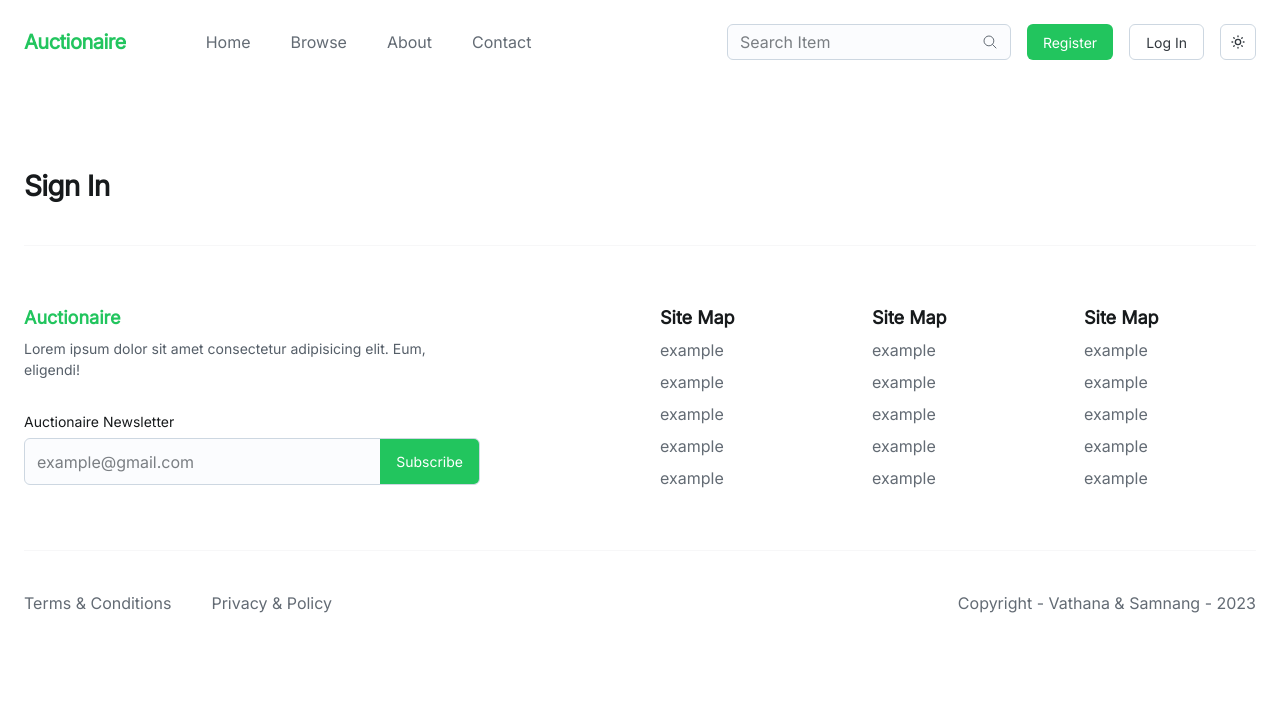
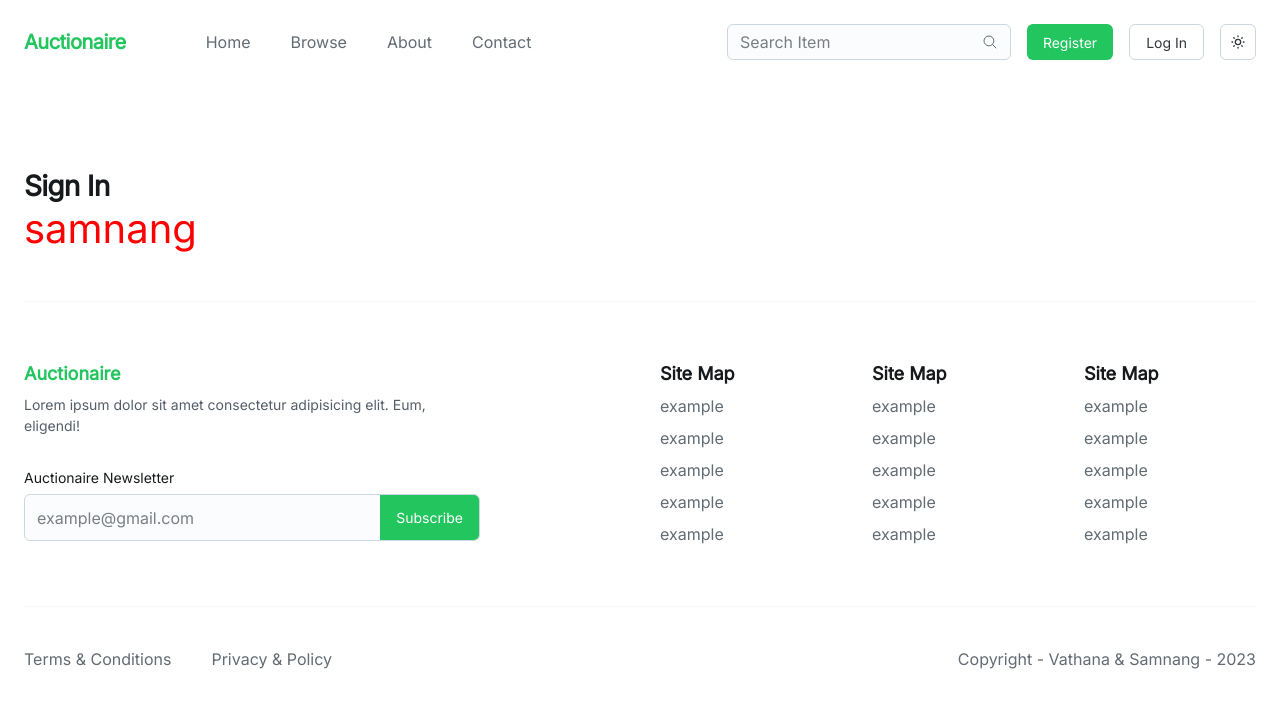
Before and after one commit to SeryVathana/WCT_Project_MUI, a React (Vite) app: page / in a window 1280 px wide. Shown: the top 708 px of the page. Built offline with nearby package versions, Linux system fonts and the light colour scheme.

Commit message:
Update SignIn.jsx

```diff
--- a/src/pages/SignIn.jsx
+++ b/src/pages/SignIn.jsx
@@ -6,6 +6,7 @@ export default function SignIn() {
       <Typography level='h2' sx={{ fontSize: '28px' }}>
         Sign In
       </Typography>
+      <h1>samnang</h1>
     </Box>
   );
 }
```
